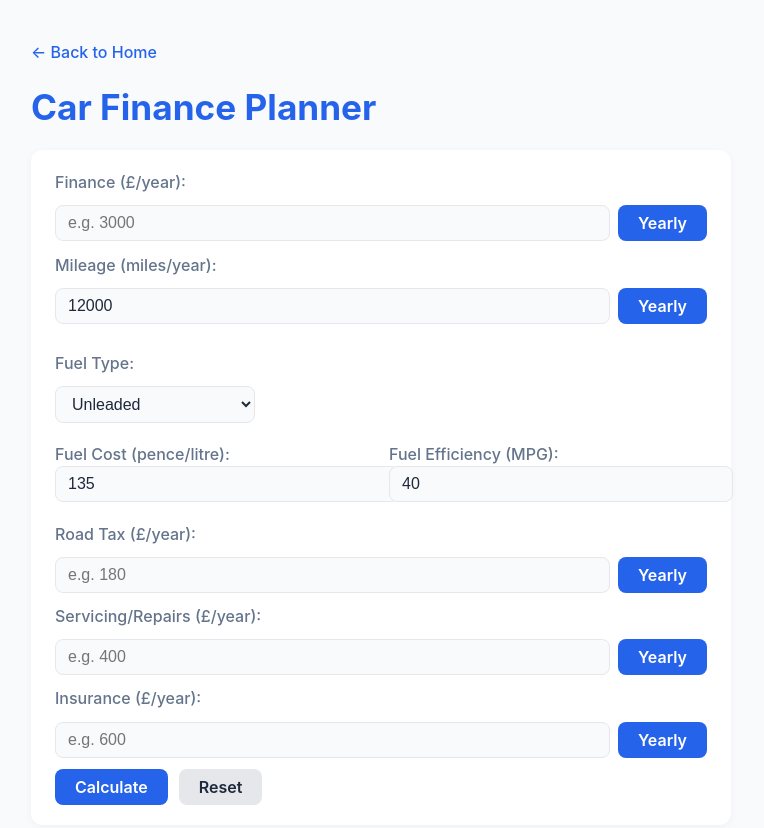
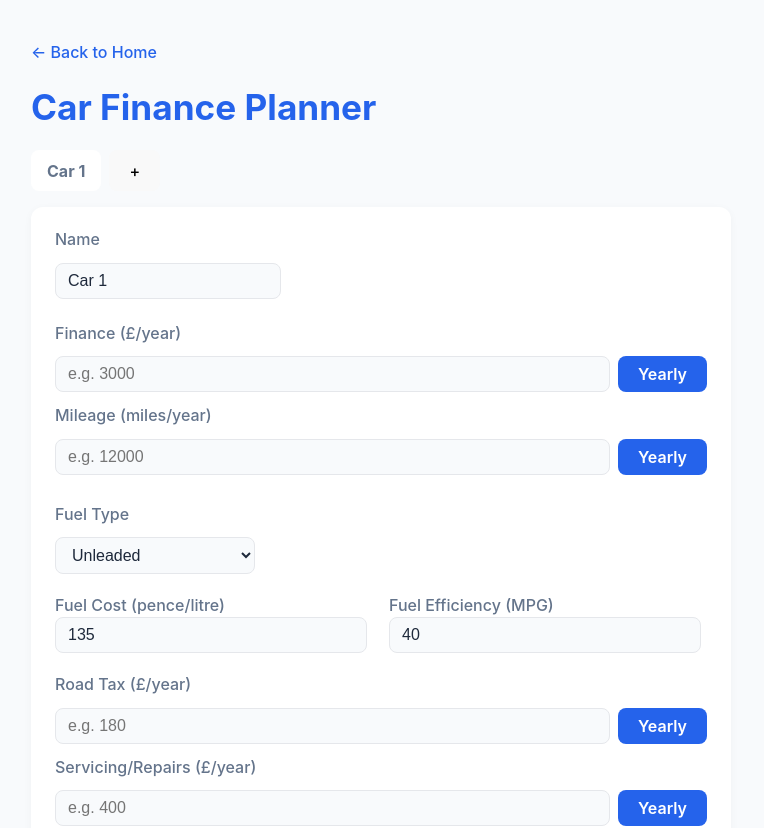
Before and after one commit to nbetts/vibe-finance-planner, a React (Vite) app: page /car-finance in a window 1280 px wide. Shown: the top 828 px of the page, without its empty margins (259-1023 px from the left). Built offline with nearby package versions, Linux system fonts and the light colour scheme.

Commit message:
tabbed view of car finance

```diff
--- a/package.json
+++ b/package.json
@@ -12,7 +12,8 @@
   "dependencies": {
     "react": "^19.1.1",
     "react-dom": "^19.1.1",
-    "react-router-dom": "^7.9.1"
+    "react-router-dom": "^7.9.1",
+    "uuid": "^13.0.0"
   },
   "devDependencies": {
     "@eslint/js": "^9.33.0",
--- a/src/index.css
+++ b/src/index.css
@@ -268,3 +268,27 @@ body {
   color: var(--text-light);
   font-size: 0.98rem;
 }
+
+.car-tabs-bar {
+  display: flex;
+  gap: 0.5rem;
+  margin-bottom: 1rem;
+}
+
+.car-tab {
+  display: flex;
+  justify-content: center;
+  align-items: center;
+  text-align: center;
+  padding: 0.5rem 1rem;
+  border-radius: 0.5rem;
+  background: var(--surface);
+  color: var(--text-light);
+  font-weight: 500;
+  cursor: pointer;
+  transition: background 0.2s, color 0.2s;
+}
+
+.delete-tab-btn {
+  margin-left: 1rem;
+}
--- a/src/pages/car-finance-planner/index.tsx
+++ b/src/pages/car-finance-planner/index.tsx
@@ -4,32 +4,85 @@ import { calculateCarFinanceBreakdown } from './carFinanceCalculations';
 import type { CarFinanceBreakdown } from './types';
 import { MONTHS_PER_YEAR } from '../../constants';
 import { Link } from 'react-router-dom';
+import { v4 as uuidv4 } from 'uuid';
+
+// Car form and tab state types
+type Unit = 'year' | 'month';
+type FuelType = 'unleaded' | 'electric';
+interface CarFormInputs {
+  finance: string;
+  financeUnit: Unit;
+  mileage: string;
+  mileageUnit: Unit;
+  fuelType: FuelType;
+  fuelCost: string;
+  fuelEfficiency: string;
+  roadTax: string;
+  roadTaxUnit: Unit;
+  servicing: string;
+  servicingUnit: Unit;
+  insurance: string;
+  insuranceUnit: Unit;
+}
+interface CarTab {
+  id: string;
+  label: string;
+  inputs: CarFormInputs;
+  result: CarFinanceBreakdown | null;
+}
 
 export default function CarFinancePlanner() {
-  const [finance, setFinance] = useLocalStorage<string>('carFinance.finance', '');
-  const [financeUnit, setFinanceUnit] = useLocalStorage<'year' | 'month'>('carFinance.financeUnit', 'year');
-  const [mileage, setMileage] = useLocalStorage<string>('carFinance.mileage', '12000');
-  const [mileageUnit, setMileageUnit] = useLocalStorage<'year' | 'month'>('carFinance.mileageUnit', 'year');
-  const [fuelType, setFuelType] = useLocalStorage<'unleaded' | 'electric'>('carFinance.fuelType', 'unleaded');
-  const [fuelCost, setFuelCost] = useLocalStorage<string>('carFinance.fuelCost', fuelType === 'unleaded' ? '135' : '8.5');
-  const [fuelEfficiency, setFuelEfficiency] = useLocalStorage<string>('carFinance.fuelEfficiency', fuelType === 'unleaded' ? '40' : '3.5');
-  const [roadTax, setRoadTax] = useLocalStorage<string>('carFinance.roadTax', '');
-  const [roadTaxUnit, setRoadTaxUnit] = useLocalStorage<'year' | 'month'>('carFinance.roadTaxUnit', 'year');
-  const [servicing, setServicing] = useLocalStorage<string>('carFinance.servicing', '');
-  const [servicingUnit, setServicingUnit] = useLocalStorage<'year' | 'month'>('carFinance.servicingUnit', 'year');
-  const [insurance, setInsurance] = useLocalStorage<string>('carFinance.insurance', '');
-  const [insuranceUnit, setInsuranceUnit] = useLocalStorage<'year' | 'month'>('carFinance.insuranceUnit', 'year');
+  // Helper to create a blank car form
+  const createBlankCar = (label: string): CarTab => ({
+    id: uuidv4(),
+    label,
+    inputs: {
+      finance: '',
+      financeUnit: 'year',
+      mileage: '',
+      mileageUnit: 'year',
+      fuelType: 'unleaded',
+      fuelCost: '135',
+      fuelEfficiency: '40',
+      roadTax: '',
+      roadTaxUnit: 'year',
+      servicing: '',
+      servicingUnit: 'year',
+      insurance: '',
+      insuranceUnit: 'year',
+    },
+    result: null,
+  });
 
-  const [showResult, setShowResult] = useState(false);
-  const [result, setResult] = useState<CarFinanceBreakdown>({
-    finance: 0,
-    fuel: 0,
-    roadTax: 0,
-    servicing: 0,
-    insurance: 0,
-    total: 0,
-  });
+  // Use useLocalStorage for persistence
+  const [cars, setCars] = useLocalStorage<CarTab[]>(
+    'carFinancePlanner.cars',
+    [createBlankCar('Car 1')]
+  );
+  const [activeTab, setActiveTab] = useLocalStorage<number>(
+    'carFinancePlanner.activeTab',
+    0
+  );
   const [outputUnit, setOutputUnit] = useState<'year' | 'month'>('year');
+
+  const handleAddTab = () => {
+    const newCars = [...cars, createBlankCar(`Car ${cars.length + 1}`)];
+    setCars(newCars);
+    setActiveTab(newCars.length - 1); // focus new tab
+  };
+  const handleDeleteTab = (idx: number) => {
+    if (cars.length === 1) return;
+    const newCars = cars.filter((_, i) => i !== idx);
+    setCars(newCars);
+    setActiveTab(idx > 0 ? idx - 1 : 0);
+  };
+  const handleTabLabelChange = (idx: number, label: string) => {
+    const newCars = cars.map((car, i) => i === idx ? { ...car, label } : car);
+    setCars(newCars);
+  };
+
+  const car = cars[activeTab];
+
   const getValue = (val: number) => outputUnit === 'year' ? val : val / 12;
 
   const handleSubmit = (e: React.FormEvent) => {
@@ -40,36 +93,23 @@ export default function CarFinancePlanner() {
     };
     const toYearly = (val: string, unit: 'year' | 'month') => unit === 'month' ? parse(val) * MONTHS_PER_YEAR : parse(val);
     const breakdown = calculateCarFinanceBreakdown({
-      finance: String(toYearly(finance, financeUnit)),
-      roadTax: String(toYearly(roadTax, roadTaxUnit)),
-      servicing: String(toYearly(servicing, servicingUnit)),
-      insurance: String(toYearly(insurance, insuranceUnit)),
-      mileage,
-      mileageUnit,
-      fuelType,
-      fuelCost,
-      fuelEfficiency,
+      finance: String(toYearly(car.inputs.finance, car.inputs.financeUnit)),
+      roadTax: String(toYearly(car.inputs.roadTax, car.inputs.roadTaxUnit)),
+      servicing: String(toYearly(car.inputs.servicing, car.inputs.servicingUnit)),
+      insurance: String(toYearly(car.inputs.insurance, car.inputs.insuranceUnit)),
+      mileage: car.inputs.mileage,
+      mileageUnit: car.inputs.mileageUnit,
+      fuelType: car.inputs.fuelType,
+      fuelCost: car.inputs.fuelCost,
+      fuelEfficiency: car.inputs.fuelEfficiency,
     });
-    setResult(breakdown);
-    setShowResult(true);
+  const newCars = cars.map((c, i) => i === activeTab ? { ...c, result: breakdown } : c);
+  setCars(newCars);
   };
 
   const handleReset = () => {
-    setFinance('');
-    setFinanceUnit('year');
-    setMileage('12000');
-    setMileageUnit('year');
-    setFuelType('unleaded');
-    setFuelCost('135');
-    setFuelEfficiency('40');
-    setRoadTax('');
-    setRoadTaxUnit('year');
-    setServicing('');
-    setServicingUnit('year');
-    setInsurance('');
-    setInsuranceUnit('year');
-    setResult({ finance: 0, fuel: 0, roadTax: 0, servicing: 0, insurance: 0, total: 0 });
-    setShowResult(false);
+  const newCars = cars.map((car, i) => i === activeTab ? createBlankCar(car.label) : car);
+  setCars(newCars);
   };
 
   return (
@@ -78,47 +118,97 @@ export default function CarFinancePlanner() {
         <Link to="/" style={{ color: 'var(--primary)', textDecoration: 'none', fontWeight: 500 }}>&larr; Back to Home</Link>
       </div>
       <h1>Car Finance Planner</h1>
+      {/* Tab bar UI */}
+      <div className="car-tabs-bar">
+        {cars.map((car, idx) => (
+          <div
+            key={car.id}
+            className={`car-tab${idx === activeTab ? ' active' : ''}`}
+            onClick={() => setActiveTab(idx)}
+            tabIndex={0}
+            onKeyDown={e => {
+              if ((e.key === 'Enter' || e.key === ' ') && activeTab !== idx) setActiveTab(idx);
+            }}
+          >
+            <span className="car-tab-label" style={{ fontWeight: idx === activeTab ? 700 : 400 }}>
+              {car.label}
+            </span>
+            {cars.length > 1 && idx !== 0 && (
+              <button
+                type="button"
+                className="delete-tab-btn"
+                aria-label="Delete tab"
+                onClick={e => { e.stopPropagation(); handleDeleteTab(idx); }}
+                tabIndex={-1}
+              >
+                ×
+              </button>
+            )}
+          </div>
+        ))}
+        <button type="button" aria-label="Add car" className="add-tab-btn" onClick={handleAddTab}>+</button>
+      </div>
       <form className="salary-input" onSubmit={handleSubmit} autoComplete="off">
         <div className="salary-input-row" style={{ flexDirection: 'column', alignItems: 'stretch', gap: '0.7rem' }}>
-          <label htmlFor="finance">Finance (£/{financeUnit}):</label>
+          <label htmlFor="car-label">Name</label>
+          <input
+            id="car-label"
+            type="text"
+            value={car.label}
+            onChange={e => handleTabLabelChange(activeTab, e.target.value)}
+            placeholder="e.g. Car 1"
+            style={{ marginBottom: '0.7rem', maxWidth: 200 }}
+          />
+          <label htmlFor="finance">Finance (£/{car.inputs.financeUnit})</label>
           <div style={{ display: 'flex', gap: '0.5rem', alignItems: 'center' }}>
             <input
               id="finance"
               type="number"
               min="0"
-              value={finance}
-              onChange={e => setFinance(e.target.value)}
+              value={car.inputs.finance}
+              onChange={e => {
+                const newCars = cars.map((c, i) => i === activeTab ? { ...c, inputs: { ...c.inputs, finance: e.target.value } } : c);
+                setCars(newCars as CarTab[]);
+              }}
               placeholder="e.g. 3000"
               style={{ flex: 1 }}
             />
-            <button type="button" aria-label="Toggle finance unit" style={{ minWidth: 70 }} onClick={() => setFinanceUnit(financeUnit === 'year' ? 'month' : 'year')}>
-              {financeUnit === 'year' ? 'Yearly' : 'Monthly'}
+            <button type="button" aria-label="Toggle finance unit" style={{ minWidth: 70 }} onClick={() => {
+              const newCars = cars.map((c, i) => i === activeTab ? { ...c, inputs: { ...c.inputs, financeUnit: (c.inputs.financeUnit === 'year' ? 'month' : 'year') as Unit } } : c);
+              setCars(newCars as CarTab[]);
+            }}>
+              {car.inputs.financeUnit === 'year' ? 'Yearly' : 'Monthly'}
             </button>
           </div>
-          <label htmlFor="mileage">Mileage (miles/{mileageUnit}):</label>
+          <label htmlFor="mileage">Mileage (miles/{car.inputs.mileageUnit})</label>
           <div style={{ display: 'flex', gap: '0.5rem', alignItems: 'center', marginBottom: '1rem' }}>
             <input
               id="mileage"
               type="number"
               min="0"
-              value={mileage}
-              onChange={e => setMileage(e.target.value)}
+              value={car.inputs.mileage}
+              onChange={e => {
+                const newCars = cars.map((c, i) => i === activeTab ? { ...c, inputs: { ...c.inputs, mileage: e.target.value } } : c);
+                setCars(newCars as CarTab[]);
+              }}
               placeholder="e.g. 12000"
               style={{ flex: 1 }}
             />
-            <button type="button" aria-label="Toggle mileage unit" style={{ minWidth: 70 }} onClick={() => setMileageUnit(mileageUnit === 'year' ? 'month' : 'year')}>
-              {mileageUnit === 'year' ? 'Yearly' : 'Monthly'}
+            <button type="button" aria-label="Toggle mileage unit" style={{ minWidth: 70 }} onClick={() => {
+              const newCars = cars.map((c, i) => i === activeTab ? { ...c, inputs: { ...c.inputs, mileageUnit: (c.inputs.mileageUnit === 'year' ? 'month' : 'year') as Unit } } : c);
+              setCars(newCars as CarTab[]);
+            }}>
+              {car.inputs.mileageUnit === 'year' ? 'Yearly' : 'Monthly'}
             </button>
           </div>
-          <label htmlFor="fuelType">Fuel Type:</label>
+          <label htmlFor="fuelType">Fuel Type</label>
           <select
             id="fuelType"
-            value={fuelType}
+            value={car.inputs.fuelType}
             onChange={e => {
-              const type = e.target.value as 'unleaded' | 'electric';
-              setFuelType(type);
-              setFuelCost(type === 'unleaded' ? '135' : '8.5');
-              setFuelEfficiency(type === 'unleaded' ? '40' : '3.5');
+              const type = e.target.value as FuelType;
+              const newCars = cars.map((c, i) => i === activeTab ? { ...c, inputs: { ...c.inputs, fuelType: type, fuelCost: type === 'unleaded' ? '135' : '8.5', fuelEfficiency: type === 'unleaded' ? '40' : '3.5' } } : c);
+              setCars(newCars as CarTab[]);
             }}
             style={{ marginBottom: '0.5rem', maxWidth: 200 }}
           >
@@ -128,75 +218,99 @@ export default function CarFinancePlanner() {
 
           <div style={{ display: 'flex', gap: '1rem', alignItems: 'center', marginBottom: '0.5rem' }}>
             <div style={{ flex: 1 }}>
-              <label htmlFor="fuelCost">Fuel Cost ({fuelType === 'unleaded' ? 'pence/litre' : 'pence/kWh'}):</label>
+              <label htmlFor="fuelCost">Fuel Cost ({car.inputs.fuelType === 'unleaded' ? 'pence/litre' : 'pence/kWh'})</label>
               <input
                 id="fuelCost"
                 type="number"
                 min="0"
                 step="any"
-                value={fuelCost}
-                onChange={e => setFuelCost(e.target.value)}
-                placeholder={fuelType === 'unleaded' ? '135' : '8.5'}
-                style={{ width: '100%' }}
+                value={car.inputs.fuelCost}
+                onChange={e => {
+                  const newCars = cars.map((c, i) => i === activeTab ? { ...c, inputs: { ...c.inputs, fuelCost: e.target.value } } : c);
+                  setCars(newCars as CarTab[]);
+                }}
+                placeholder={car.inputs.fuelType === 'unleaded' ? '135' : '8.5'}
+                style={{ width: '90%' }}
               />
             </div>
             <div style={{ flex: 1 }}>
-              <label htmlFor="fuelEfficiency">Fuel Efficiency ({fuelType === 'unleaded' ? 'MPG' : 'miles/kWh'}):</label>
+              <label htmlFor="fuelEfficiency">Fuel Efficiency ({car.inputs.fuelType === 'unleaded' ? 'MPG' : 'miles/kWh'})</label>
               <input
                 id="fuelEfficiency"
                 type="number"
                 min="0"
                 step="any"
-                value={fuelEfficiency}
-                onChange={e => setFuelEfficiency(e.target.value)}
-                placeholder={fuelType === 'unleaded' ? '40' : '3.5'}
-                style={{ width: '100%' }}
+                value={car.inputs.fuelEfficiency}
+                onChange={e => {
+                  const newCars = cars.map((c, i) => i === activeTab ? { ...c, inputs: { ...c.inputs, fuelEfficiency: e.target.value } } : c);
+                  setCars(newCars as CarTab[]);
+                }}
+                placeholder={car.inputs.fuelType === 'unleaded' ? '40' : '3.5'}
+                style={{ width: '90%' }}
               />
             </div>
           </div>
-          <label htmlFor="roadTax">Road Tax (£/{roadTaxUnit}):</label>
+          <label htmlFor="roadTax">Road Tax (£/{car.inputs.roadTaxUnit})</label>
           <div style={{ display: 'flex', gap: '0.5rem', alignItems: 'center' }}>
             <input
               id="roadTax"
               type="number"
               min="0"
-              value={roadTax}
-              onChange={e => setRoadTax(e.target.value)}
+              value={car.inputs.roadTax}
+              onChange={e => {
+                const newCars = cars.map((c, i) => i === activeTab ? { ...c, inputs: { ...c.inputs, roadTax: e.target.value } } : c);
+                setCars(newCars as CarTab[]);
+              }}
               placeholder="e.g. 180"
               style={{ flex: 1 }}
             />
-            <button type="button" aria-label="Toggle road tax unit" style={{ minWidth: 70 }} onClick={() => setRoadTaxUnit(roadTaxUnit === 'year' ? 'month' : 'year')}>
-              {roadTaxUnit === 'year' ? 'Yearly' : 'Monthly'}
+            <button type="button" aria-label="Toggle road tax unit" style={{ minWidth: 70 }} onClick={() => {
+              const newCars = cars.map((c, i) => i === activeTab ? { ...c, inputs: { ...c.inputs, roadTaxUnit: (c.inputs.roadTaxUnit === 'year' ? 'month' : 'year') as Unit } } : c);
+              setCars(newCars as CarTab[]);
+            }}>
+              {car.inputs.roadTaxUnit === 'year' ? 'Yearly' : 'Monthly'}
             </button>
           </div>
-          <label htmlFor="servicing">Servicing/Repairs (£/{servicingUnit}):</label>
+          <label htmlFor="servicing">Servicing/Repairs (£/{car.inputs.servicingUnit})</label>
           <div style={{ display: 'flex', gap: '0.5rem', alignItems: 'center' }}>
             <input
               id="servicing"
               type="number"
               min="0"
-              value={servicing}
-              onChange={e => setServicing(e.target.value)}
+              value={car.inputs.servicing}
+              onChange={e => {
+                const newCars = cars.map((c, i) => i === activeTab ? { ...c, inputs: { ...c.inputs, servicing: e.target.value } } : c);
+                setCars(newCars as CarTab[]);
+              }}
               placeholder="e.g. 400"
               style={{ flex: 1 }}
             />
-            <button type="button" aria-label="Toggle servicing unit" style={{ minWidth: 70 }} onClick={() => setServicingUnit(servicingUnit === 'year' ? 'month' : 'year')}>
-              {servicingUnit === 'year' ? 'Yearly' : 'Monthly'}
+            <button type="button" aria-label="Toggle servicing unit" style={{ minWidth: 70 }} onClick={() => {
+              const newCars = cars.map((c, i) => i === activeTab ? { ...c, inputs: { ...c.inputs, servicingUnit: (c.inputs.servicingUnit === 'year' ? 'month' : 'year') as Unit } } : c);
+              setCars(newCars as CarTab[]);
+            }}>
+              {car.inputs.servicingUnit === 'year' ? 'Yearly' : 'Monthly'}
             </button>
           </div>
-          <label htmlFor="insurance">Insurance (£/{insuranceUnit}):</label>
+          <label htmlFor="insurance">Insurance (£/{car.inputs.insuranceUnit})</label>
           <div style={{ display: 'flex', gap: '0.5rem', alignItems: 'center' }}>
             <input
               id="insurance"
               type="number"
               min="0"
-              value={insurance}
-              onChange={e => setInsurance(e.target.value)}
+              value={car.inputs.insurance}
+              onChange={e => {
+                const newCars = cars.map((c, i) => i === activeTab ? { ...c, inputs: { ...c.inputs, insurance: e.target.value } } : c);
+                setCars(newCars as CarTab[]);
+              }}
               placeholder="e.g. 600"
               style={{ flex: 1 }}
             />
-            <button type="button" aria-label="Toggle insurance unit" style={{ minWidth: 70 }} onClick={() => setInsuranceUnit(insuranceUnit === 'year' ? 'month' : 'year')}>
-              {insuranceUnit === 'year' ? 'Yearly' : 'Monthly'}
+            <button type="button" aria-label="Toggle insurance unit" style={{ minWidth: 70 }} onClick={() => {
+              const newCars = cars.map((c, i) => i === activeTab ? { ...c, inputs: { ...c.inputs, insuranceUnit: (c.inputs.insuranceUnit === 'year' ? 'month' : 'year') as Unit } } : c);
+              setCars(newCars as CarTab[]);
+            }}>
+              {car.inputs.insuranceUnit === 'year' ? 'Yearly' : 'Monthly'}
             </button>
           </div>
           <div style={{ display: 'flex', gap: '0.7rem' }}>
@@ -205,11 +319,11 @@ export default function CarFinancePlanner() {
           </div>
         </div>
       </form>
-      {showResult && (
+      {cars.length > 0 && cars[activeTab].result && (
         <div className="breakdown">
           <h2>Car Cost Breakdown</h2>
           <div style={{ display: 'flex', alignItems: 'center', gap: '0.5rem', marginBottom: '1rem' }}>
-            <span>Show as:</span>
+            <span>Show as</span>
             <button type="button" style={{ minWidth: 70, fontWeight: outputUnit === 'year' ? 700 : 400 }} onClick={() => setOutputUnit('year')}>Yearly</button>
             <button type="button" style={{ minWidth: 70, fontWeight: outputUnit === 'month' ? 700 : 400 }} onClick={() => setOutputUnit('month')}>Monthly</button>
           </div>
@@ -217,34 +331,31 @@ export default function CarFinancePlanner() {
             <thead>
               <tr>
                 <th>Category</th>
-                <th>Cost (£/{outputUnit})</th>
+                {cars.map(car => (
+                  <th key={car.id}>{car.label} (£/{outputUnit === 'year' ? 'yr' : 'mo'})</th>
+                ))}
               </tr>
             </thead>
             <tbody>
-              <tr>
-                <td>Finance</td>
-                <td>£{getValue(result.finance).toLocaleString(undefined, { maximumFractionDigits: 2 })}</td>
-              </tr>
-              <tr>
-                <td>Fuel</td>
-                <td>£{getValue(result.fuel).toLocaleString(undefined, { maximumFractionDigits: 2 })}</td>
-              </tr>
-              <tr>
-                <td>Road Tax</td>
-                <td>£{getValue(result.roadTax).toLocaleString(undefined, { maximumFractionDigits: 2 })}</td>
-              </tr>
-              <tr>
-                <td>Servicing/Repairs</td>
-                <td>£{getValue(result.servicing).toLocaleString(undefined, { maximumFractionDigits: 2 })}</td>
-              </tr>
-              <tr>
-                <td>Insurance</td>
-                <td>£{getValue(result.insurance).toLocaleString(undefined, { maximumFractionDigits: 2 })}</td>
-              </tr>
-              <tr style={{ fontWeight: 600 }}>
-                <td>Total</td>
-                <td>£{getValue(result.total).toLocaleString(undefined, { maximumFractionDigits: 2 })}</td>
-              </tr>
+              {['finance', 'fuel', 'roadTax', 'servicing', 'insurance', 'total'].map((field) => (
+                <tr key={field} style={field === 'total' ? { fontWeight: 600 } : {}}>
+                  <td>
+                    {field === 'finance' ? 'Finance' :
+                     field === 'fuel' ? 'Fuel' :
+                     field === 'roadTax' ? 'Road Tax' :
+                     field === 'servicing' ? 'Servicing/Repairs' :
+                     field === 'insurance' ? 'Insurance' :
+                     'Total'}
+                  </td>
+                  {cars.map(car => (
+                    <td key={car.id}>
+                      {car.result ?
+                        getValue(car.result[field as keyof CarFinanceBreakdown]).toLocaleString(undefined, { maximumFractionDigits: 2 }) :
+                        '-'}
+                    </td>
+                  ))}
+                </tr>
+              ))}
             </tbody>
           </table>
         </div>
@@ -252,3 +363,4 @@ export default function CarFinancePlanner() {
     </div>
   );
 }
+// NOTE: If uuid is not installed, run: npm install uuid
--- a/src/pages/salary-planner/index.tsx
+++ b/src/pages/salary-planner/index.tsx
@@ -55,7 +55,7 @@ function SalaryPlanner() {
         autoComplete="off"
       >
         <div className="salary-input-row" style={{ flexDirection: 'column', alignItems: 'stretch', gap: '0.7rem' }}>
-          <label htmlFor="taxYear">Tax Year: </label>
+          <label htmlFor="taxYear">Tax Year</label>
           <select
             id="taxYear"
             value={taxYearKey}
@@ -65,7 +65,7 @@ function SalaryPlanner() {
               <option key={key} value={key}>{config.yearLabel}</option>
             ))}
           </select>
-          <label htmlFor="salary">Annual Salary (£): </label>
+          <label htmlFor="salary">Annual Salary (£)</label>
           <input
             id="salary"
             type="number"
@@ -83,7 +83,7 @@ function SalaryPlanner() {
             />
             Include Student Loan (Plan 2)
           </label>
-          <label htmlFor="pensionPercent">Pension % (salary sacrifice): </label>
+          <label htmlFor="pensionPercent">Pension % (salary sacrifice)</label>
           <input
             id="pensionPercent"
             type="number"
```
Also changed, not shown: 1 other file (tests, documents, lock files or other folders).
